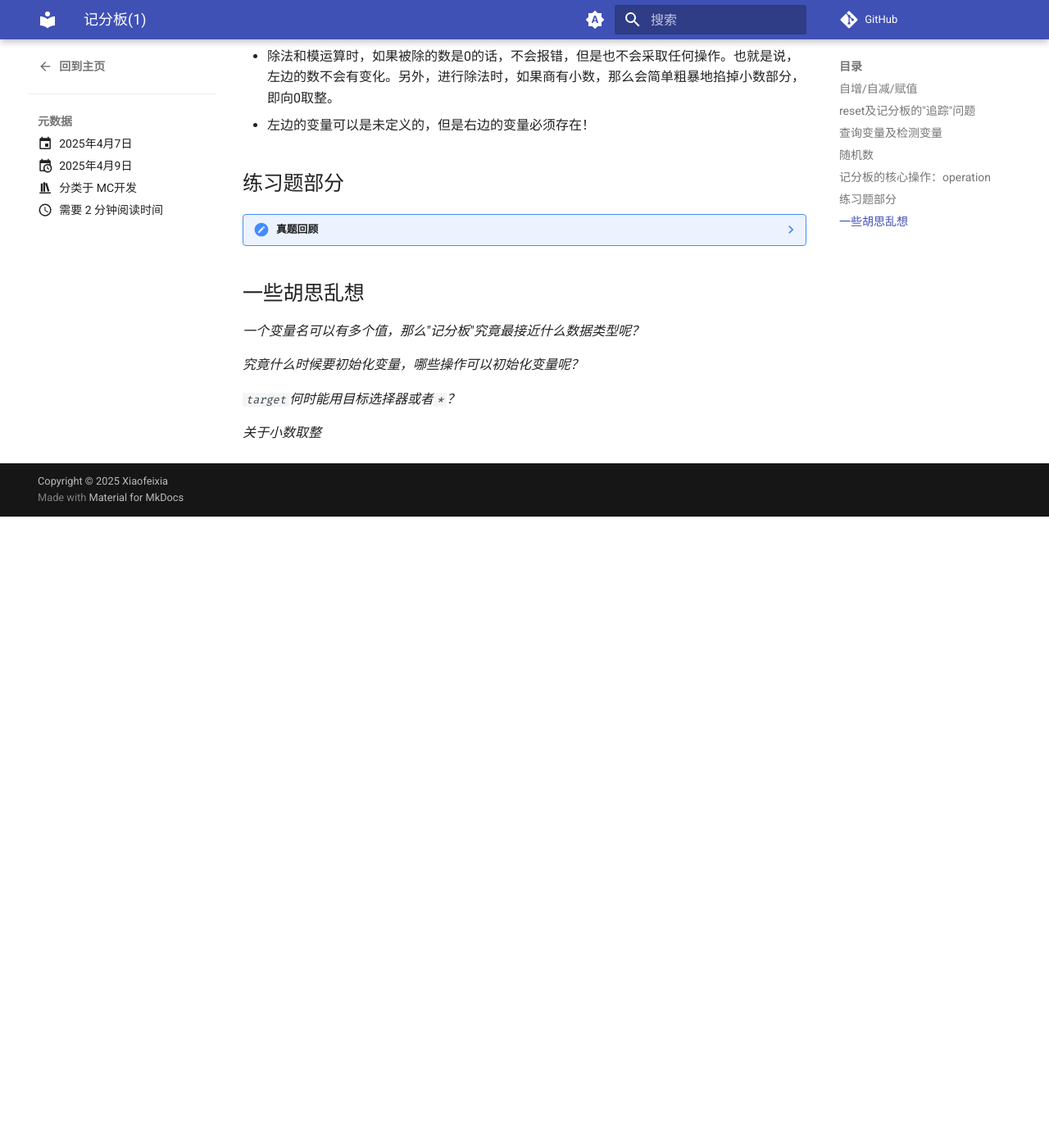
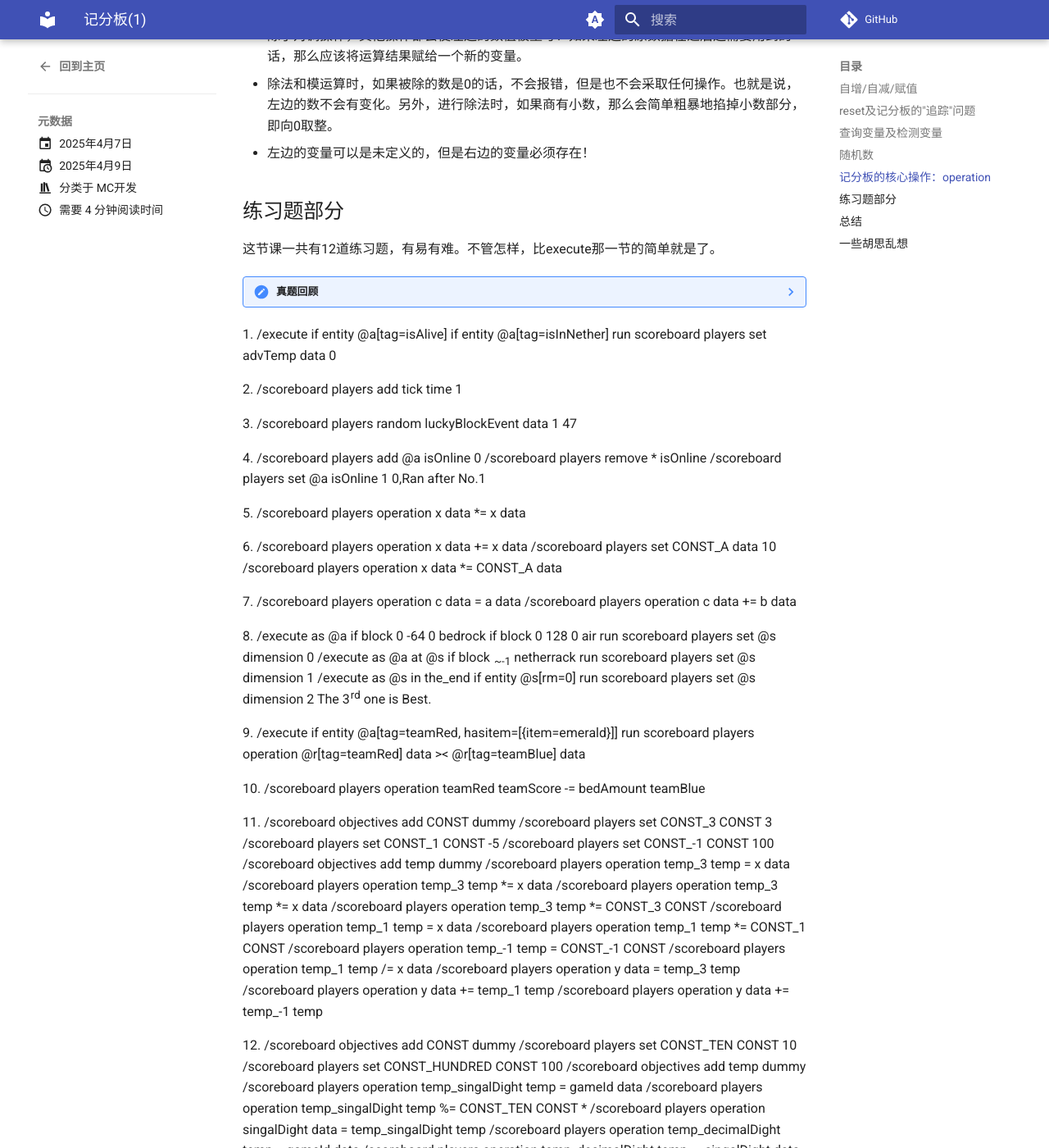
Before and after one commit to Xiaofeixia2008/blog, an MkDocs documentation site: the page built from docs/blog/posts/040701.md, in a window 1280 px wide and 1400 px high, scrolled down 2081 px. Shown: the whole window at 82% size. Built offline with MkDocs 1.6.1 and Material for MkDocs 9.7.7, drawn with Linux system fonts in a browser that asks for light colours; a script that is not in the unit is left out; comment, search, counter and statistics services are not loaded; before the commit the page ends 2711 px from its top, so only the background shows below that; some of the changed text lies outside the part shown.

Commit message:
尝试调整

```diff
--- a/docs/blog/posts/040701.md
+++ b/docs/blog/posts/040701.md
@@ -7,6 +7,8 @@ categories:
   - MC开发
 ---
 刚刚学完了*2.4.4 记分板的追踪对象命令*这一节。上一节*记分项*只能说是一个前置，而这一节教的都能直接操作分数了......当然是记分板的核心内容啦。MC并没有"变量"这一类的说法，但是记分板的作用又酷似变量。所以在学习这里的时候，我总是不由自主的联想起编程语言<s>(但是Python为主)</s>里面的变量。因此本节学习的难点就是要找好"记分板"和"变量"的异同，不然搞混了......麻烦可就大了。
+
+---
 
 首先，记分板的分数仅能接受**整型数(int)**！这一点在后面处理除法的时候也要特别注意。
 
@@ -62,6 +64,8 @@ categories:
 
 ## 练习题部分
 
+这节课一共有12道练习题，有易有难。不管怎样，比execute那一节的简单就是了。
+
 ??? note "真题回顾"
     1. 用一条命令实现：若同时检测到存在`isAlive`标签的玩家和存在`isInNether`标签的玩家，则设定`data.advTemp`=`0`。
       *备注：不是检测到同时存在`isAlive`标签和`isInNether`标签的单个玩家，假如一个玩家有`isAlive`标签，另一个玩家有`isInNether`标签时，也是检测通过。*
@@ -89,6 +93,85 @@ categories:
         1. 对于`data.gameId`=456，输出`data.singleDigit`=6，`data.decimalDigit`=5，`data.hundredthDigit`=4
         2. 对于`data.gameId`=3456，输出`data.singleDigit`=6，`data.decimalDigit`=5，`data.hundredthDigit`=34
 
+1.
+/execute if entity @a[tag=isAlive] if entity @a[tag=isInNether] run scoreboard players set advTemp data 0
+
+2.
+/scoreboard players add tick time 1
+
+3.
+/scoreboard players random luckyBlockEvent data 1 47
+
+4.
+/scoreboard players add @a isOnline 0
+/scoreboard players remove * isOnline
+/scoreboard players set @a isOnline 1
+0,Ran after No.1
+
+5.
+/scoreboard players operation x data *= x data
+
+6.
+/scoreboard players operation x data += x data
+/scoreboard players set CONST_A data 10
+/scoreboard players operation x data *= CONST_A data
+
+7.
+/scoreboard players operation c data = a data
+/scoreboard players operation c data += b data
+
+8.
+/execute as @a if block 0 -64 0 bedrock if block 0 128 0 air run scoreboard players set @s dimension 0
+/execute as @a at @s if block ~~-1~ netherrack run scoreboard players set @s dimension 1
+/execute as @s in the_end if entity @s[rm=0] run scoreboard players set @s dimension 2
+The 3rd one is Best.
+
+9.
+/execute if entity @a[tag=teamRed, hasitem=[{item=emerald}]] run scoreboard players operation @r[tag=teamRed] data >< @r[tag=teamBlue] data
+
+10.
+/scoreboard players operation teamRed teamScore -= bedAmount teamBlue
+
+11.
+/scoreboard objectives add CONST dummy
+/scoreboard players set CONST_3 CONST 3
+/scoreboard players set CONST_1 CONST -5
+/scoreboard players set CONST_-1 CONST 100
+/scoreboard objectives add temp dummy
+/scoreboard players operation temp_3 temp = x data
+/scoreboard players operation temp_3 temp *= x data
+/scoreboard players operation temp_3 temp *= x data
+/scoreboard players operation temp_3 temp *= CONST_3 CONST
+/scoreboard players operation temp_1 temp = x data
+/scoreboard players operation temp_1 temp *= CONST_1 CONST
+/scoreboard players operation temp_-1 temp = CONST_-1 CONST
+/scoreboard players operation temp_1 temp /= x data
+/scoreboard players operation y data = temp_3 temp
+/scoreboard players operation y data += temp_1 temp
+/scoreboard players operation y data += temp_-1 temp
+
+12.
+/scoreboard objectives add CONST dummy
+/scoreboard players set CONST_TEN CONST 10
+/scoreboard players set CONST_HUNDRED CONST 100
+/scoreboard objectives add temp dummy
+/scoreboard players operation temp_singalDight temp = gameId data
+/scoreboard players operation temp_singalDight temp %= CONST_TEN CONST
+* /scoreboard players operation singalDight data = temp_singalDight temp
+/scoreboard players operation temp_decimalDight temp = gameId data
+/scoreboard players operation temp_decimalDight temp -= singalDight data
+/scoreboard players operation temp_decimalDight temp /= CONST_TEN CONST
+/scoreboard players operation temp_decimalDight temp %= CONST_TEN CONST
+* /scoreboard players operation decimalDight data = temp_decimalDight temp
+/scoreboard players operation temp_hundredthDight temp = gameId data
+/scoreboard players operation temp_hundredthDight temp /= CONST_HUNDRED CONST
+* /scoreboard players operation hundredthDight data = temp_hundredthDight temp
+
+
+## 总结
+
+记分板在大型工程中的使用率基本能稳居前三，足以体现出其重要性。在实际工程中，其使用往往是环环相扣。现在进行简单的单条命令运用，我还能接受，不过如果是多条命令联合起来，一不小心就会因为拼写错误、变量用错等等原因导致意外。对于下一节的实际应用部分，以及以后真正需要实际运用的时候，更需要时刻保持专注，避免带来不必要的麻烦。
+
 ## 一些胡思乱想
 
 *一个变量名可以有多个值，那么"记分板"究竟最接近什么数据类型呢？*
--- a/mkdocs.yml
+++ b/mkdocs.yml
@@ -41,7 +41,6 @@ theme:
         name: 切换到自动模式
 markdown_extensions:
   - admonition
-  - attr_list
   - footnotes
   - md_in_html
   - tables
```
Also changed, not shown: docs/index.md (+1 -1 lines), docs/blog/posts/2025/040601.md (renamed from docs/blog/posts/040601.md).
